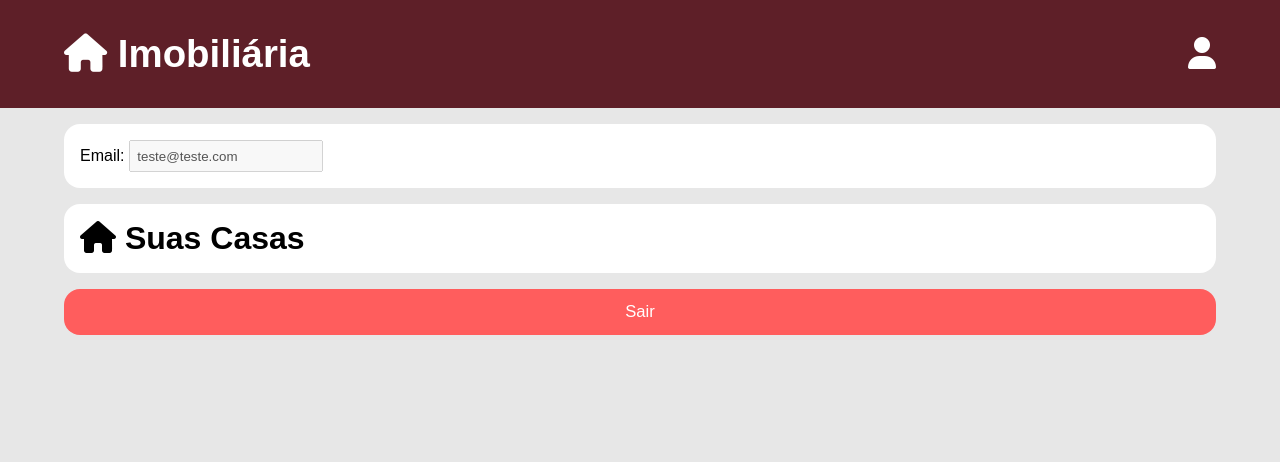
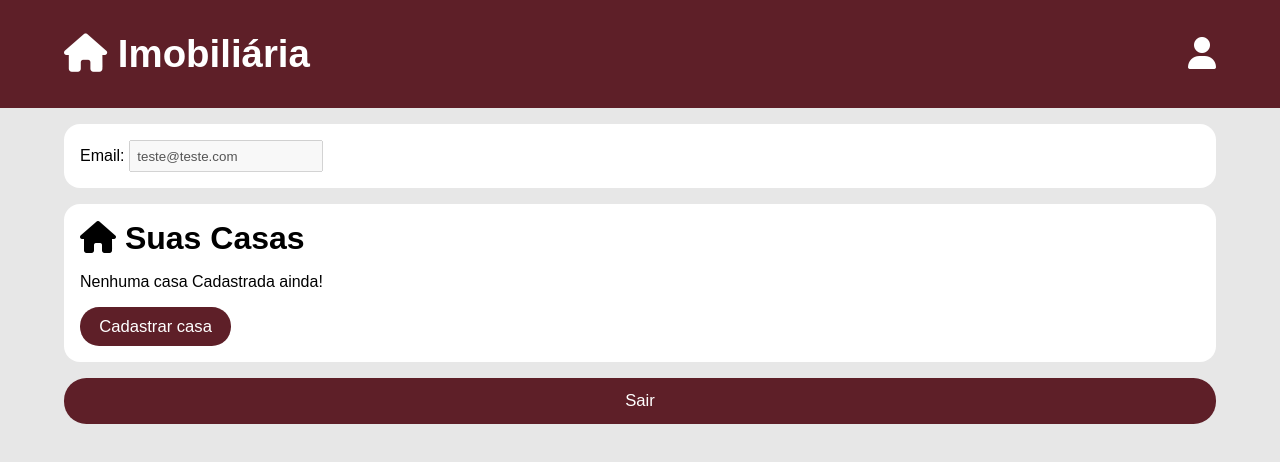
Before and after one commit to Pedro-Rocha-Araujo/venda-de-imoveis, a React (Create React App) app in the folder frontend/: page /perfil in a window 1280 px wide. Shown: the top 462 px of the page. Built offline with nearby package versions, Linux system fonts and the light colour scheme; the HTML template or start-up script is replaced by a standard one.

Commit message:
Página de perfil mais elaborada

```diff
--- a/frontend/src/components/perfil/Perfil.js
+++ b/frontend/src/components/perfil/Perfil.js
@@ -1,6 +1,8 @@
+import { useState } from "react"
 import "./perfil.css"
 
 function Perfil() {
+  const [minhasCasas, setMinhasCasas] = useState([])
   return (
     <div className="container">
       <div className="dados">
@@ -10,8 +12,13 @@ function Perfil() {
       <div className="casas-perfil">
         <h2><i className="fa-solid fa-house"></i> Suas Casas</h2>
         <div className="casas-cadastradas">
-
+          { minhasCasas.length === 0 ? (
+            <p>Nenhuma casa Cadastrada ainda!</p>
+          ): (
+            <p>Cas</p>
+          ) }
         </div>
+        <button className="cadastrar">Cadastrar casa</button>
       </div>
       <button className="sair">Sair</button>
     </div>
--- a/frontend/src/components/perfil/perfil.css
+++ b/frontend/src/components/perfil/perfil.css
@@ -17,17 +17,30 @@ div.casas-perfil {
   margin-bottom: 1rem;
 }
 
+div.casas-cadastradas {
+  padding: 1rem 0;
+}
+
+button.cadastrar {
+  background-color: #5e1f28;
+  color: #fff;
+  border: none;
+  padding: 0.6rem 1.2rem;
+  border-radius: 1.2rem;
+  font-size: 1.04rem;
+}
+
 button.sair {
   width: 100%;
-  background-color: #ff5d5d;
+  background-color: #5e1f28;
   color: #fff;
   border: none;
   padding: 0.8rem;
-  border-radius: 1rem;
+  border-radius: 1.4rem;
   font-size: 1.04rem;
   transition: all 0.3s;
 }
 
 button.sair:hover {
-  background-color: #db4a4d;
+  background-color: #752c37;
 }
```
